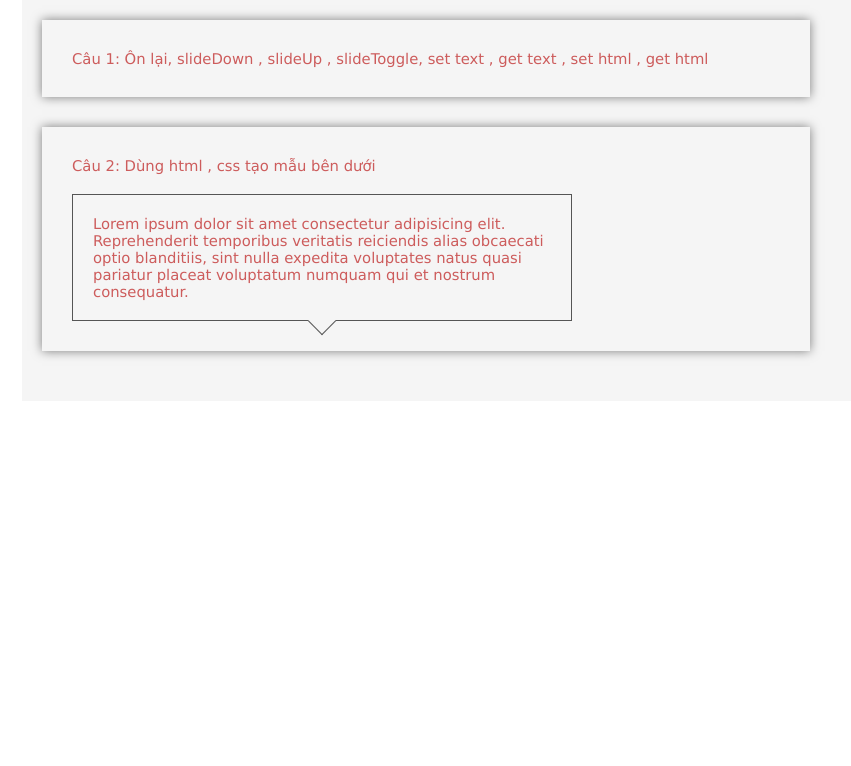
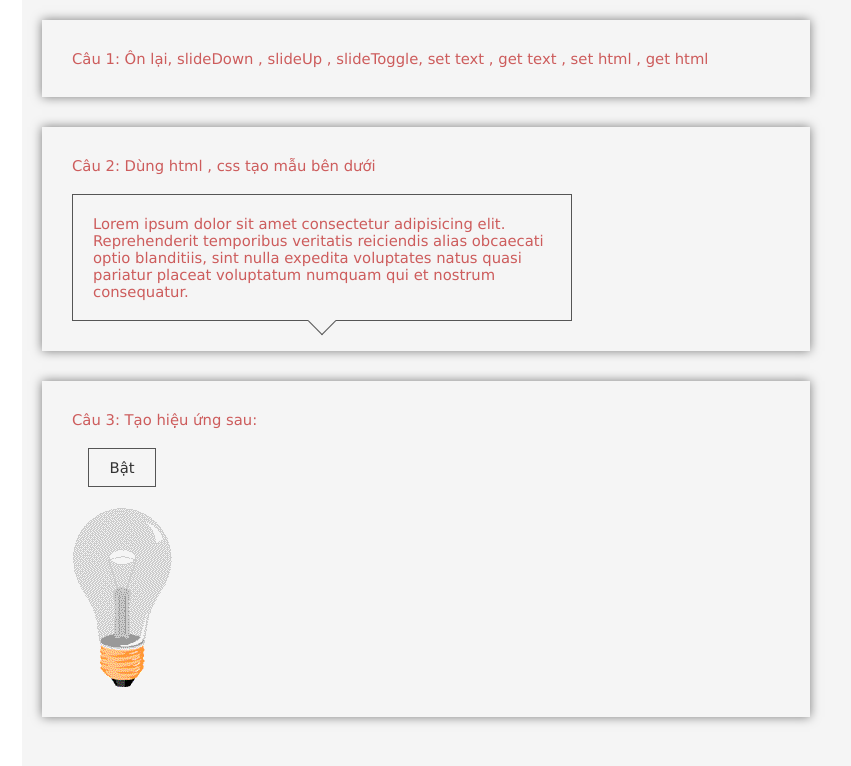
Before and after one commit to toihocweb/btweb, a website: page 23-10/index.html in a window 1280 px wide. Shown: the whole page, without its empty margins (118-969 px from the left). Drawn offline with Linux system fonts and the light colour scheme.

Commit message:
add 23/10

```diff
--- a/23-10/css/style.css
+++ b/23-10/css/style.css
@@ -9,7 +9,9 @@
 .animation-boy {
     margin-top: 10px;
 }
-
+a{
+    color: #333;
+}
 .bt {
     box-shadow: 0 0 10px rgba(0, 0, 0, 0.5);
     padding: 30px;
@@ -116,6 +118,17 @@
     border-bottom: 1px solid #555;
     background: #F5F5F5;
 }
-.ani2 p{
-    word-break: normal;
+
+.ani3{
+    display: flex;
+    flex-direction: column;
+    justify-content: center;
+    align-items: center;
 }
+
+
+.ani3 .toggle{
+    padding: 10px 20px;
+    border: 1px solid #555;
+    margin-bottom: 20px;
+}
--- a/23-10/index.html
+++ b/23-10/index.html
@@ -22,6 +22,15 @@
             </div>
         </div>
     </div>
+    <div class="bt">
+        <h1>Câu 3: Tạo hiệu ứng sau: </h1>
+        <div class="animation">
+            <div class="ani3">
+                <a class="toggle" href="">Bật</a>
+                <img class="light"  src="img/pic_bulboff.gif" alt="">
+            </div>
+        </div>
+    </div>
    </div>
 </body>
 <script src="js/script.js"></script>
--- a/23-10/js/script.js
+++ b/23-10/js/script.js
@@ -1,3 +1,15 @@
 $(document).ready(function(){
-
+    $('.toggle').click(function (e) {
+        e.preventDefault();
+        isLight = $('.light').attr('src');
+        if(isLight === "img/pic_bulboff.gif"){
+            $('.light').attr('src',"img/pic_bulbon.gif");
+            $('.toggle').text('Tắt')
+            $('.toggle').css('background' , '#00BCD4');
+        }else{
+            $('.light').attr('src',"img/pic_bulboff.gif");
+            $('.toggle').text('Bật')
+            $('.toggle').css('background' , ' none');
+        }
+    });
 })
--- a/css/reset.css
+++ b/css/reset.css
@@ -27,7 +27,7 @@ textarea{
   font-weight: normal;
   font-size: 100%;
   -webkit-text-size-adjust: 100%;
-  word-break: break-all;
+  /* word-break: break-all; */
 }
 html, body, div, span, applet, object, iframe,
 h1, h2, h3, h4, h5, h6, p, blockquote, pre,
```
Also changed, not shown: 23-10/img/pic_bulboff.gif (added), 23-10/img/pic_bulbon.gif (added).
